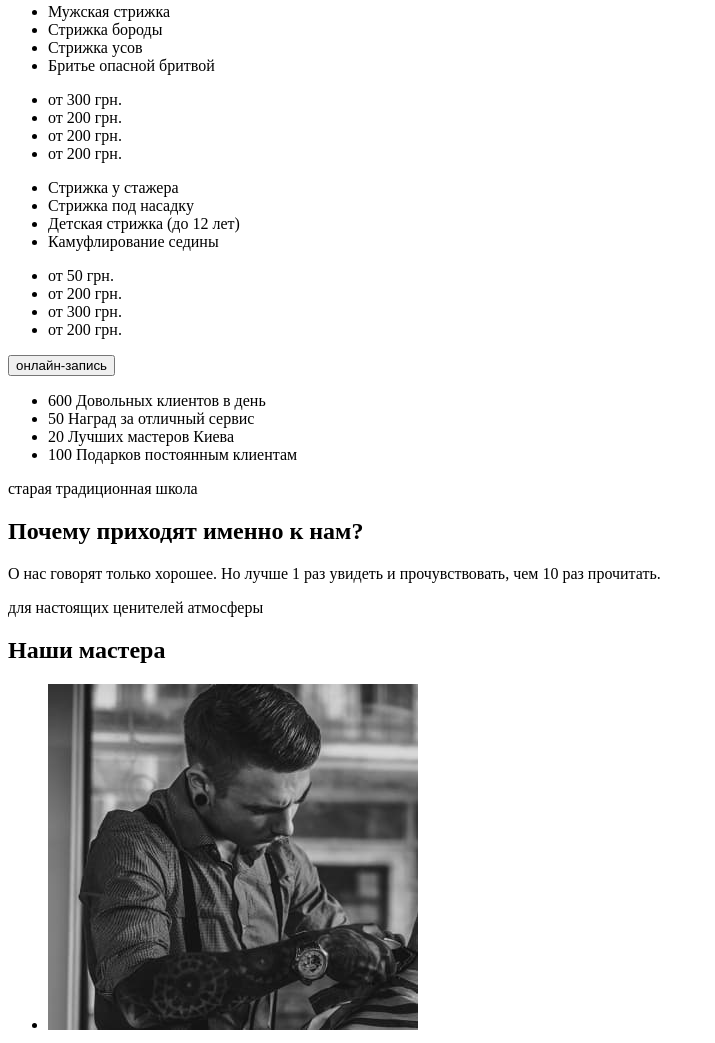
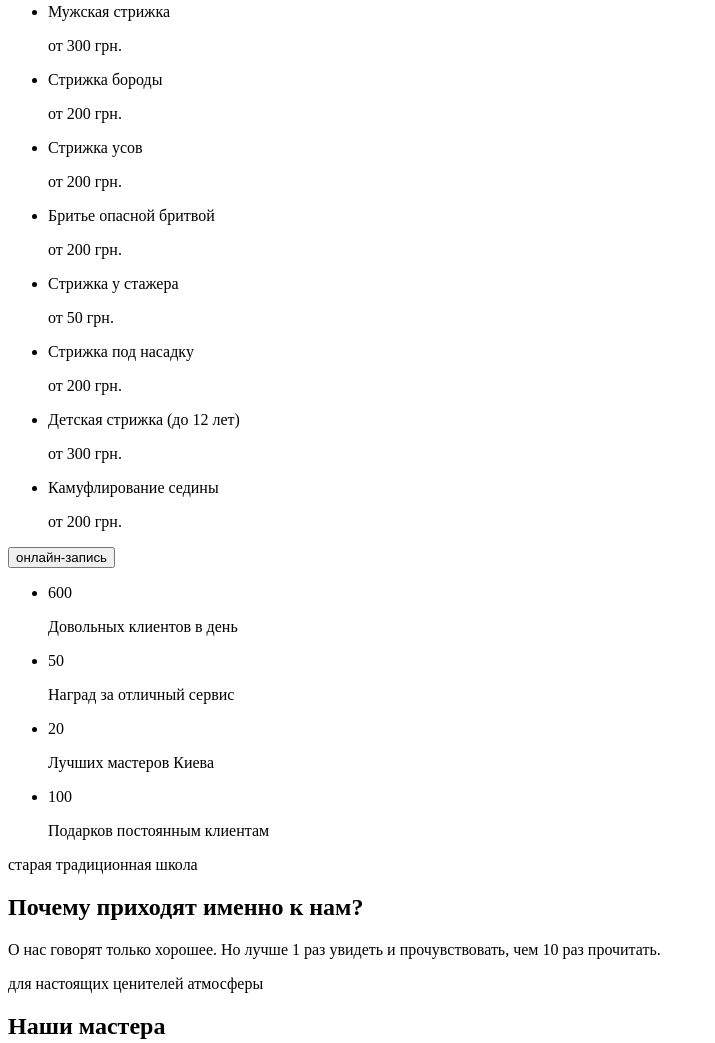
Before and after one commit to VitaliiNev/Barbershop-train, a plain HTML site: page index.html in a window 1280 px wide. Shown: the part 1576-2619 px from the top of the page, without its empty margins (0-715 px from the left). Drawn offline with Linux system fonts and the light colour scheme.

Commit message:
закінчив html

```diff
--- a/index.html
+++ b/index.html
@@ -24,6 +24,7 @@
     </header>
     <!-- main -->
     <main>
+        <!-- Герой -->
         <section>
             <ul>
                 <li><a href="">Instagram</a></li>
@@ -39,6 +40,7 @@
                 <li><img src="./image/img1.jpeg" alt="бреет шею"></li>
                 <li><img src="./image/img2.jpeg" alt="бреет кантик"></li>
             </ul>
+            <!-- О нас -->
             <p>О НАС</p>
             <h2>Лучший Барбершоп
                 твоего города</h2>
@@ -50,55 +52,83 @@
                 готовы усовершенствовать каждого, кто к нам приходит!</p>
             <button type="button">онлайн-запись</button>
         </section>
+
+        <!-- услуги и цены -->
         <section>
             <p>Проведи время в компании лучших мастеров</p>
             <h3>Услуги и цены</h3>
             <ul>
-                <li>Мужская стрижка</li>
-                <li>Стрижка бороды</li>
-                <li>Стрижка усов</li>
-                <li>Бритье опасной бритвой</li>
+                <li>
+                    <p>Мужская стрижка</p>
+                    <p>от 300 грн.</p>
+                </li>
+                <li>
+                    <p>Стрижка бороды</p>
+                    <p>от 200 грн.</p>
+                </li>
+                <li>
+                    <p>Стрижка усов</p>
+                    <p>от 200 грн.</p>
+                </li>
+                <li>
+                    <p>Бритье опасной бритвой</p>
+                    <p>от 200 грн.</p>
+                </li>
             </ul>
             <ul>
-                <li>от 300 грн.</li>
-                <li>от 200 грн.</li>
-                <li>от 200 грн.</li>
-                <li>от 200 грн.</li>
-            </ul>
-            <ul>
-                <li>Cтрижка у стажера</li>
-                <li>Стрижка под насадку</li>
-                <li>Детская стрижка (до 12 лет)</li>
-                <li>Камуфлирование седины</li>
-            </ul>
-            <ul>
-                <li>от 50 грн.</li>
-                <li>от 200 грн.</li>
-                <li>от 300 грн.</li>
-                <li>от 200 грн.</li>
+                <li>
+                    <p>Cтрижка у стажера</p>
+                    <p>от 50 грн.</p>
+                </li>
+                <li>
+                    <p>Стрижка под насадку</p>
+                    <p>от 200 грн.</p>
+                </li>
+                <li>
+                    <p>Детская стрижка (до 12 лет)</p>
+                    <p>от 300 грн.</p>
+                </li>
+                <li>
+                    <p>Камуфлирование седины</p>
+                    <p>от 200 грн.</p>
+                </li>
             </ul>
             <button type="button">онлайн-запись</button>
         </section>
 
+        <!-- Почему приходят имеено к нам -->
         <section>
             <ul>
-                <li>600 Довольных клиентов в день</li>
-                <li>50 Наград за отличный сервис</li>
-                <li>20 Лучших мастеров Киева</li>
-                <li>100 Подарков постоянным клиентам</li>
+                <li>
+                    <span>600</span>
+                    <p>Довольных клиентов в день</p>
+                </li>
+                <li>
+                    <span>50</span>
+                    <p>Наград за отличный сервис</p>
+                </li>
+                <li>
+                    <span>20</span>
+                    <p>Лучших мастеров Киева</p>
+                </li>
+                <li>
+                    <span>100</span>
+                    <p>Подарков постоянным клиентам</p>
+                </li>
             </ul>
             <p>старая традиционная школа</p>
             <h2>Почему приходят именно к нам?</h2>
             <p>О нас говорят только хорошее. Но лучше 1 раз увидеть и прочувствовать, чем 10 раз прочитать.</p>
         </section>
+        <!-- Наши мастера -->
         <section>
             <p>для настоящих ценителей атмосферы</p>
             <h2>Наши мастера</h2>
             <ul>
                 <li>
                     <img src="./image/img3.jpeg" alt="John Smith" width="370">
-                    <h3>John Smith</h3>
-                    <p>Extreme Barber</p>
+                    <h3 lang="en">John Smith</h3>
+                    <p lang="en">Extreme Barber</p>
                     <ul>
                         <li><a href=""><img src="./image/instagram.svg" alt="instagram" width="44" height="44"></a></li>
                         <li><a href=""><img src="./image/tvitter.svg" alt="tvitter" width="44" height="44"></a></li>
@@ -108,8 +138,8 @@
                 </li>
                 <li>
                     <img src="./image/img4.jpeg" alt="Michele Doe" width="370">
-                    <h3>Michele Doe</h3>
-                    <p>Extreme Barber</p>
+                    <h3 lang="en">Michele Doe</h3>
+                    <p lang="en">Extreme Barber</p>
                     <ul>
                         <li><a href=""><img src="./image/instagram.svg" alt="instagram" width="44" height="44"></a></li>
                         <li><a href=""><img src="./image/tvitter.svg" alt="tvitter" width="44" height="44"></a></li>
@@ -119,8 +149,8 @@
                 </li>
                 <li>
                     <img src="./image/img5.jpeg" alt="Alan Black" width="370">
-                    <h3>Alan Black</h3>
-                    <p>Extreme Barber</p>
+                    <h3 lang="en">Alan Black</h3>
+                    <p lang="en">Extreme Barber</p>
                     <ul>
                         <li><a href=""><img src="./image/instagram.svg" alt="instagram" width="44" height="44"></a></li>
                         <li><a href=""><img src="./image/tvitter.svg" alt="tvitter" width="44" height="44"></a></li>
@@ -131,7 +161,8 @@
             </ul>
         </section>
         <section>
-            <h2>На латинском языке “барба” означает “борода”</h2>
+            <p>На латинском языке “барба” означает “борода”</p>
+            <h2 hidden>Галерея</h2>
             <ul>
                 <li><img src="./image/img6.jpeg" alt="фото роботы барбера" width="270"></li>
                 <li><img src="./image/img7.jpeg" alt="фото роботы барбера" width="270"></li>
@@ -140,12 +171,16 @@
             </ul>
         </section>
         <section>
+            <!-- онлайн запись -->
+            <h2>Онлайн-запись</h2>
+        </section>
+        <section>
             <h2>Контакты</h2>
             <address>
                 <ul>
                     <li>
-                        <img src="./image/google.zip" alt="google" width="24">
-                        <a href="">ул. Васильковая, 7А
+                        <a href="https://goo.gl/maps/SHJoZ6zmh7UaT1TQ7" target="_blank" rel="noopener noreferrer">ул.
+                            Васильковская, 7А
                             Киев, 08132</a>
                     </li>
                     <li>
@@ -158,7 +193,7 @@
                     </li>
                 </ul>
             </address>
-            <h3>время работы</h3>
+            <b>время работы</b>
             <p>Ежедневно с 9:00 до 22:00</p>
         </section>
     </main>
```
